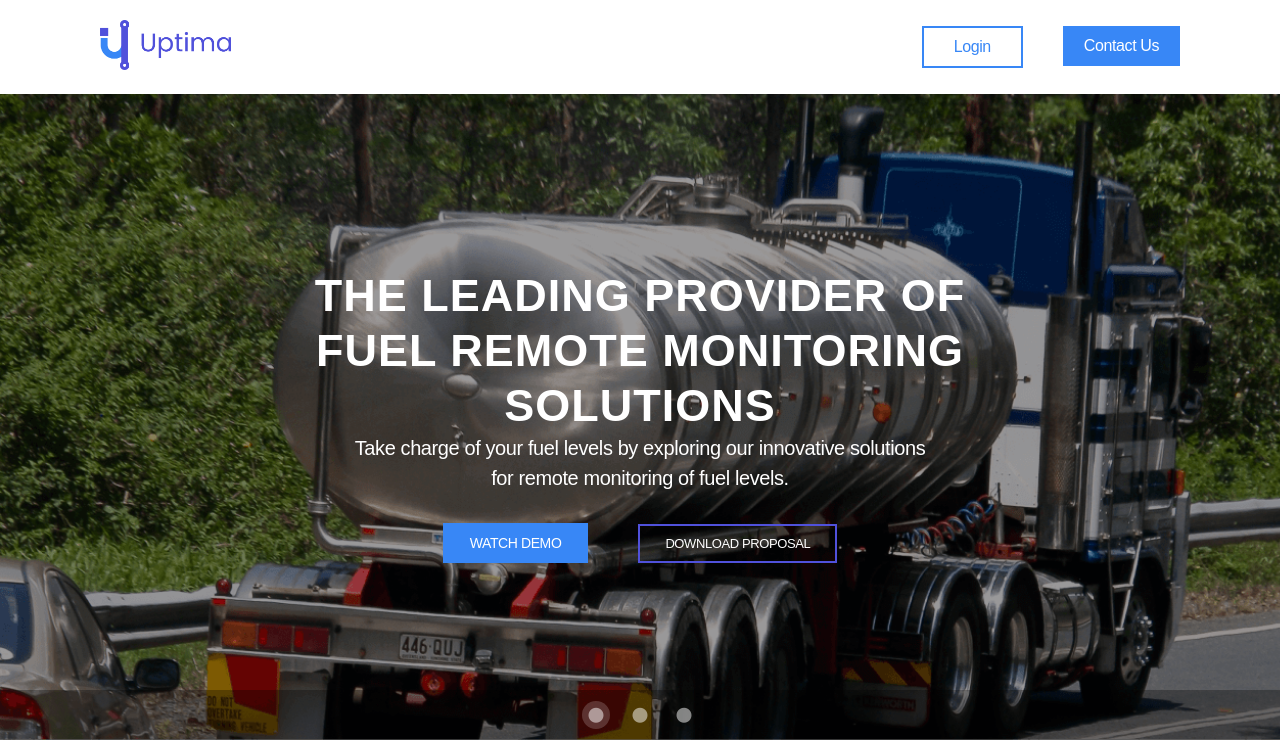
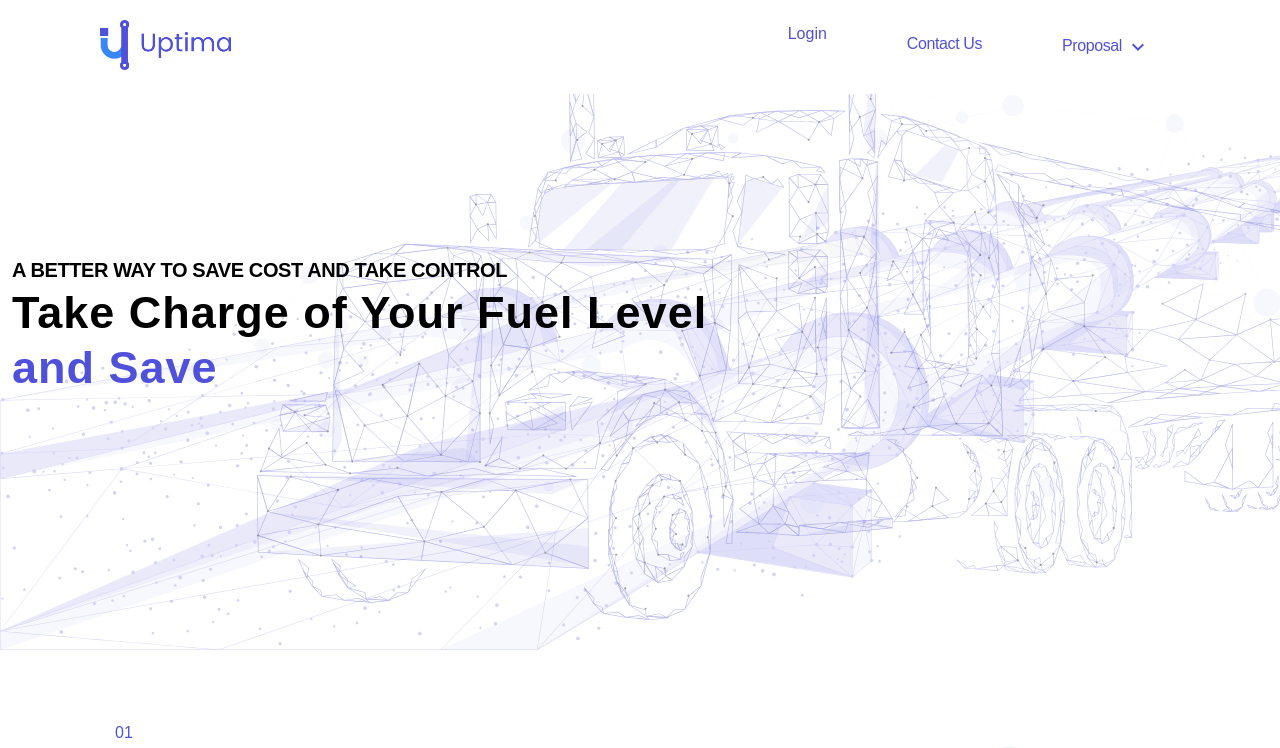
Before and after one commit to UptimaNGR/uptima-frontend, a Vue app: page / in a window 1280 px wide. Shown: the top 748 px of the page. Built offline with nearby package versions, Linux system fonts and the light colour scheme; what vue-form-wizard, vue-session, vue-youtube would draw is missing.

Commit message:
navbar and pic

```diff
--- a/src/components/Navbar.vue
+++ b/src/components/Navbar.vue
@@ -13,10 +13,27 @@
               <router-link to="/"><button class="try">Home</button></router-link>
             </li>
             <li>
-              <a href="http://utrackdashboard.uptima.ng"><button class="login">Login</button></a>
+              <a class = "login" href="http://utrackdashboard.uptima.ng"><button class="login-link">Login</button></a>
             </li>
             <li v-if = "this.$route.path !== '/contact-us'">
               <router-link to="/contact-us"><button class="try">Contact Us</button></router-link>
+            </li>
+            <li class= "dropdown">
+              <button  class="try">
+                Proposal <v-icon color = "#5051DB">mdi-chevron-down</v-icon>
+              </button>
+              <div>
+                <ul class="dropdown-content">
+                  <li class="dropdown-items">
+                    <button class= "try"  @click.prevent="watchVideo()">Video</button>
+                  </li>
+                  <li  class="dropdown-items">
+                    <button class= "try"><a href="/pdf/Utrack.pdf" target="_blank">
+                  PDF
+                </a></button>
+                  </li>
+                </ul>
+              </div>
             </li>
           </ul>
         </div>
@@ -47,10 +64,23 @@
             <router-link class="nav__mobile__link" to="/">Home</router-link>
           </li>
           <li class="nav__mobile__list__item" @click="isOpen = !isOpen">
-            <a href="http://utrackdashboard.uptima.ng" class="nav__mobile__link" to="/login">Login</a>
+            <a href="http://utrackdashboard.uptima.ng" class="nav__mobile__link login-link" to="/login">Login</a>
           </li>
           <li v-if = "this.$route.path !== '/contact-us'" class="nav__mobile__list__item" @click="isOpen = !isOpen">
             <router-link class="nav__mobile__link" to="/contact-us">Contact Us</router-link>
+          </li>
+          <hr>
+          <li class="nav__mobile__list__item">Proposal
+            <ul>
+              <li class="nav__mobile__list__item" @click='isOpen = !isOpen; watchVideo()'>
+                Video
+              </li>
+              <li class="nav__mobile__list__item" @click='isOpen = !isOpen'>
+                <a href="/pdf/Utrack.pdf" target="_blank">
+                  PDF
+                </a>
+              </li>
+            </ul>
           </li>
         </ul>
       </div>
@@ -62,7 +92,12 @@
 export default {
   data: () => ({
     isOpen: false
-  })
+  }),
+  methods: {
+    watchVideo() {
+      this.$emit('video');
+    }
+  }
 };
 </script>
 
@@ -92,12 +127,16 @@ ul {
 }
 li {
   list-style: none;
-  margin-left: 40px;
+  margin-left: 20px;
+}
+a {
+  color: inherit;
+  text-decoration: inherit;
 }
 .logo > img {
   height: 50px;
 }
-.link li a {
+/* .link li a.login {
   font-style: normal;
   font-weight: 500;
   font-size: 14px;
@@ -107,7 +146,7 @@ li {
 .link li a:hover {
   border-bottom: 4px solid #360efc;
   transition: all ease-in-out 200ms;
-}
+} */
 .link > li > .router-link-exact-active {
   border-bottom: 4px solid #360efc;
 }
@@ -125,19 +164,42 @@ button {
   font-size: 16px;
   line-height: 18px;
   letter-spacing: -0.4px;
-  color: #3887f6;
+  /* color: #3887f6; */
+  color: #5051DB;
   background: transparent;
-  border: 2px solid #3887F6;
+  /* border: 2px solid #3887F6; */
   box-sizing: border-box;
 }
 .login:hover {
-  color: #5051DB;
+  /* color: #5051DB; */
+  color: #3887f6;
   background: #ffffff;
   border-spacing: 2px solid #000000;
   transition: all ease-in-out 500ms;
-  border: 2px solid #5051DB
+  /* border: 2px solid #5051DB */
 }
 .try {
+  padding: 10px 30px;
+  font-style: normal;
+  font-weight: 500;
+  font-size: 16px;
+  line-height: 18px;
+  letter-spacing: -0.4px;
+  /* color: #3887f6; */
+  color: #5051DB;
+  background: transparent;
+  /* border: 2px solid #3887F6; */
+  box-sizing: border-box;
+}
+.try:hover {
+  /* color: #5051DB; */
+  color: #3887f6;
+  background: #ffffff;
+  border-spacing: 2px solid #000000;
+  transition: all ease-in-out 500ms;
+  /* border: 2px solid #5051DB */
+}
+/* .try {
   padding: 10px 20px;
   font-style: normal;
   font-weight: 500;
@@ -152,6 +214,18 @@ button {
   background: #5051db;
   box-shadow: 0px 0px 8px rgba(0, 0, 0, 0.55);
   transition: all ease-in-out 500ms;
+} */
+.dropdown {
+  overflow: hidden;
+}
+.dropdown-content {
+  display: none;
+  z-index: 1;
+  position: absolute;
+  background-color: #ffffff;
+}
+.dropdown:hover .dropdown-content {
+  display: block;
 }
 .nav__mobile {
   display: block;
--- a/src/views/Home.vue
+++ b/src/views/Home.vue
@@ -1,8 +1,8 @@
 <template>
   <div id="Solution" class="font">
-    <Nav class="home-nav" />
+    <Nav class="home-nav" @video='showDemo'/>
     <div class = "main-container">
-      <v-carousel :show-arrows="false" :height="650" :cycle="true">
+      <!-- <v-carousel :show-arrows="false" :height="650" :cycle="true">
         <v-carousel-item class="solutions">
           <div class="container">
             <div class = "container-inner">
@@ -72,7 +72,34 @@
             </div>
           </div>
         </v-carousel-item>
-      </v-carousel>
+      </v-carousel> -->
+      <div class="top-hero"></div>
+      <div class="bottom-hero"></div>
+      <!-- <img src="../assets/images/svg/Pipeline.svg" alt="" class="top-hero">
+      <img src="../assets/images/svg/Truck.svg" alt="" class="bottom-hero"> -->
+      <div class="container">
+        <div class = "container-inner">
+          <p>A BETTER  WAY TO SAVE COST AND TAKE CONTROL</p>
+          <h3>
+            Take Charge of Your Fuel Level
+          </h3>
+          <h3 class= "deep-blue-txt">and Save</h3>
+          <!-- <p>
+            Take charge of your fuel levels by exploring our innovative solutions
+            <br />for remote monitoring of fuel levels.
+          </p> -->
+          <!-- <div> -->
+            <!-- <a href="#"><button class="btn1" @click.prevent = 'showDemo'>
+                WATCH DEMO
+              </button></a>
+            <a href="/pdf/Utrack.pdf" target="_blank">
+              <button class="btn2 deep-blue-bg">
+                DOWNLOAD PROPOSAL
+              </button>
+            </a>
+          </div> -->
+        </div>
+      </div>
     </div>
     <div v-scrollanimation class="section-2">
       <div class="text-container">
@@ -266,9 +293,45 @@ export default {
   max-width: 100%;
 }
 .main-container {
-  margin-top: 90px;
+  /* margin-top: 90px; */
+  position: relative;
+  height: 650px;
 }
-.solutions {
+.main-container .top-hero, .main-container .bottom-hero {
+  position: absolute;
+  height: 100%;
+  width: 100%;
+  left: 0;
+  background-size: cover;
+  background-repeat: no-repeat;
+  -webkit-transition: opacity 1s ease-in-out;
+  -moz-transition:  opacity 1s ease-in-out;
+  -o-transition:  opacity 1s ease-in-out;
+  transition:  opacity 1s ease-in-out;
+}
+.top-hero {
+  background: url(../assets/images/svg/Pipeline.svg);
+}
+.bottom-hero {
+  background: url(../assets/images/svg/Truck.svg);
+}
+.main-container .top-hero {
+  animation-name: imgFadeInOut;
+  animation-timing-function: ease-in-out;
+  animation-iteration-count: infinite;
+  animation-duration: 10s;
+  animation-direction: alternate;
+  animation-delay: 0s;
+}
+.main-container .bottom-hero {
+  animation-name: imgFadeInOutTwo;
+  animation-timing-function: ease-in-out;
+  animation-iteration-count: infinite;
+  animation-duration: 10s;
+  animation-direction: alternate;
+  animation-delay: 0s;
+}
+/* .solutions {
   background: url(../assets/images/png/tankker.png);
   background-size: cover;
   height: 100%;
@@ -280,7 +343,7 @@ export default {
 .solutions3 {
   background: url(../assets/images/png/tanker3.png);
   background-size: cover;
-}
+} */
 .container {
   text-align: center;
   /* padding: 0 150px; */
@@ -290,7 +353,7 @@ export default {
   position: absolute;
   z-index: 1;
   /* background: rgba(80, 81, 219, 0.4); */
-  background: rgba(0, 0, 0, 0.4);
+  /* background: rgba(0, 0, 0, 0.4); */
   display: flex;
   justify-content: center;
   align-items: center;
@@ -301,20 +364,26 @@ export default {
   font-size: 45px;
   line-height: 55px;
   letter-spacing: 1px;
-  color: #ffffff;
+  color: #000000;
   margin: 0;
 }
 .container p {
   font-style: normal;
-  font-weight: normal;
+  font-weight: bold;
   font-size: 20px;
   line-height: 30px;
   letter-spacing: -0.4px;
-  color: #ffffff;
+  color: #000000;
   margin: 0;
 }
 .container-inner {
-  max-width: 750px
+  /* max-width: 750px;*/
+  /* align-items: left; */
+  min-width: 100%;
+  text-align: left;
+}
+.deep-blue-txt {
+  color: #5051db !important;
 }
 .btn1 {
   background: #3887f6;
@@ -502,6 +571,7 @@ export default {
   padding: 50px;
 }
 .bg p {
+  margin-top: 20px;
   font-style: normal;
   font-weight: 300;
   font-size: 14px;
@@ -797,6 +867,9 @@ export default {
   * {
     max-width: 100%;
   }
+  .main-container {
+    height: 100vh;
+  }
   .btn1 {
     margin: 10px;
   }
@@ -944,4 +1017,32 @@ export default {
     margin-top: 0;
   }
 }
+@keyframes imgFadeInOut {
+  0% {
+    opacity: 1;
+  }
+  45% {
+    opacity: 1;
+  }
+  55% {
+    opacity: 0;
+  }
+  100% {
+    opacity: 0;
+  }
+}
+@keyframes imgFadeInOutTwo {
+  0% {
+    opacity: 0;
+  }
+  45% {
+    opacity: 0;
+  }
+  55% {
+    opacity: 1;
+  }
+  100% {
+    opacity: 1;
+  }
+}
 </style>
```
Also changed, not shown: src/assets/images/svg/Pipeline.svg (added), src/assets/images/svg/Truck.svg (added).
